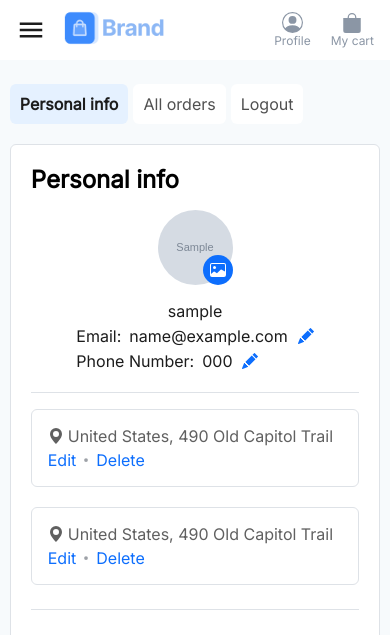
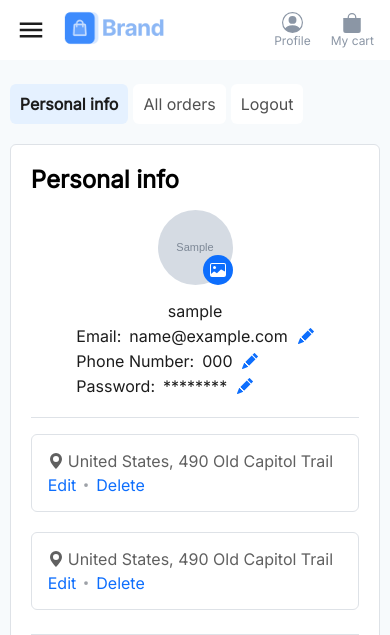
Before and after one commit to Winchestor2001/DeviceShop-Ecommerce, a Django app: page /account/ in a window 390 px wide. Shown: the top 635 px of the page. Run offline with Django 5.2, Linux system fonts and the light colour scheme; a user stored in the database is signed in; tables that the repository leaves empty hold one stand-in row (values such as "Sample post"); grey boxes marked "Sample" are stand-in pictures; parts of the project's set-up code (start-up, migrations or seed data) failed here and were passed over.

Commit message:
final make cart fix bug with phone number make password

```diff
--- a/accounts/views.py
+++ b/accounts/views.py
@@ -1,19 +1,22 @@
 from django.core.files.storage import default_storage
 from django.shortcuts import render, redirect
 from django.contrib.auth.models import User
+from django.contrib.auth.hashers import make_password
 from django.contrib.auth import authenticate, login, logout
 
 from accounts.models import Profile
 
 
 def account_page(request):
+    profile = Profile.objects.get(user=request.user)
+    user = User.objects.get(profile=profile)
     context = {}
     if not request.user.is_authenticated:
         return redirect('login')
-    profile = Profile.objects.get(user=request.user)
     if request.method == "POST":
         email = request.POST.get('email')
         phone_number = request.POST.get('phone_number')
+        password = request.POST.get('password')
         if request.FILES:
             file_obj = request.FILES['photo']
             filename = f"profile/{request.user}_{file_obj}"
@@ -28,9 +31,17 @@ def account_page(request):
                 email = f"{email}@gmail.com"
             profile.user.email = email
         if phone_number:
-            profile.phone_number = phone_number
+            if len(phone_number) == 13 and phone_number.startswith('+998'):
+                profile.phone_number = phone_number
+            else:
+                context['error'] = 'Please enter phone number with +998!'
+        if password:
+            if len(password) >= 8:
+                user.password = make_password(password)
+            else:
+                context['error'] = 'Password must be at least 8 characters!'
     profile.save()
-    profile.user.save()
+    user.save()
     context['profile'] = profile
 
     return render(request, 'account.html', context=context)
--- a/orders/admin.py
+++ b/orders/admin.py
@@ -3,3 +3,4 @@ from orders import models
 
 admin.site.register(models.Order)
 admin.site.register(models.OrderProduct)
+admin.site.register(models.CartProduct)
--- a/orders/urls.py
+++ b/orders/urls.py
@@ -5,4 +5,6 @@ urlpatterns = [
     path('cart/', cart_page, name='cart'),
     path('checkout/', checkout_page, name='checkout'),
     path('ajax/update_quantity/', update_quantity, name="update_quantity"),
+    path('delete_cart/<int:cart_id>/', delete_cart, name="delete_cart"),
+    path('delete_all_cart/', delete_all_cart, name="delete_all_cart"),
 ]
--- a/static/style.css
+++ b/static/style.css
@@ -2067,6 +2067,15 @@ input[type="range"]::-webkit-slider-thumb {
   gap: 20px;
 }
 
+.empty_text_in_cart {
+    display: flex;
+    flex-direction: column;
+    justify-content: center;
+    align-items: center;
+    font-size: 25px;
+    margin-bottom: 70px;
+}
+
 .cart__left {
   width: 75%;
   display: flex;
--- a/templates/account.html
+++ b/templates/account.html
@@ -42,12 +42,12 @@
                         <form action="" method="post" class="user__right__info__flex">
                             {% csrf_token %}
                             <div class="user__right__info__text__form">
-                                <input type="text" name="email" id="email-input" class="card text-default" hidden>
+                                <input type="text" name="email" id="email_input" class="card text-default" hidden>
                                 <p class="text-default" id="email">Email:<span>{{ profile.user.email }}</span></p>
-                                <svg id="edit" onclick="change_email()" xmlns="http://www.w3.org/2000/svg" width="16" height="16" fill="#0d6efd" class="bi bi-pencil-fill" viewBox="0 0 16 16">
+                                <svg id="edit_email" onclick="change_email()" xmlns="http://www.w3.org/2000/svg" width="16" height="16" fill="#0d6efd" class="bi bi-pencil-fill" viewBox="0 0 16 16">
                                     <path d="M12.854.146a.5.5 0 0 0-.707 0L10.5 1.793 14.207 5.5l1.647-1.646a.5.5 0 0 0 0-.708l-3-3zm.646 6.061L9.793 2.5 3.293 9H3.5a.5.5 0 0 1 .5.5v.5h.5a.5.5 0 0 1 .5.5v.5h.5a.5.5 0 0 1 .5.5v.5h.5a.5.5 0 0 1 .5.5v.207l6.5-6.5zm-7.468 7.468A.5.5 0 0 1 6 13.5V13h-.5a.5.5 0 0 1-.5-.5V12h-.5a.5.5 0 0 1-.5-.5V11h-.5a.5.5 0 0 1-.5-.5V10h-.5a.499.499 0 0 1-.175-.032l-.179.178a.5.5 0 0 0-.11.168l-2 5a.5.5 0 0 0 .65.65l5-2a.5.5 0 0 0 .168-.11l.178-.178z"/>
                                 </svg>
-                                <svg style="display: none;" id="save" onclick="change_email()" xmlns="http://www.w3.org/2000/svg" width="16" height="16" fill="#0d6efd" class="bi bi-floppy-fill" viewBox="0 0 16 16">
+                                <svg style="display: none;" id="save_email" onclick="change_email()" xmlns="http://www.w3.org/2000/svg" width="16" height="16" fill="#0d6efd" class="bi bi-floppy-fill" viewBox="0 0 16 16">
                                     <path d="M0 1.5A1.5 1.5 0 0 1 1.5 0H3v5.5A1.5 1.5 0 0 0 4.5 7h7A1.5 1.5 0 0 0 13 5.5V0h.086a1.5 1.5 0 0 1 1.06.44l1.415 1.414A1.5 1.5 0 0 1 16 2.914V14.5a1.5 1.5 0 0 1-1.5 1.5H14v-5.5A1.5 1.5 0 0 0 12.5 9h-9A1.5 1.5 0 0 0 2 10.5V16h-.5A1.5 1.5 0 0 1 0 14.5z"/>
                                     <path d="M3 16h10v-5.5a.5.5 0 0 0-.5-.5h-9a.5.5 0 0 0-.5.5zm9-16H4v5.5a.5.5 0 0 0 .5.5h7a.5.5 0 0 0 .5-.5zM9 1h2v4H9z"/>
                                 </svg>
@@ -55,7 +55,7 @@
 
 
                             <div class="user__right__info__text__form">
-                                <input type="text" name="phone_number" id="phone-input" class="card text-default" hidden>
+                                <input type="text" name="phone_number" id="phone_input" class="card text-default" hidden>
                                 <p class="text-default" id="phone">Phone Number:<span>{{ profile.phone_number }}</span></p>
                                 <svg id="edit_phone" onclick="change_phone()" xmlns="http://www.w3.org/2000/svg" width="16" height="16" fill="#0d6efd" class="bi bi-pencil-fill" viewBox="0 0 16 16">
                                     <path d="M12.854.146a.5.5 0 0 0-.707 0L10.5 1.793 14.207 5.5l1.647-1.646a.5.5 0 0 0 0-.708l-3-3zm.646 6.061L9.793 2.5 3.293 9H3.5a.5.5 0 0 1 .5.5v.5h.5a.5.5 0 0 1 .5.5v.5h.5a.5.5 0 0 1 .5.5v.5h.5a.5.5 0 0 1 .5.5v.207l6.5-6.5zm-7.468 7.468A.5.5 0 0 1 6 13.5V13h-.5a.5.5 0 0 1-.5-.5V12h-.5a.5.5 0 0 1-.5-.5V11h-.5a.5.5 0 0 1-.5-.5V10h-.5a.499.499 0 0 1-.175-.032l-.179.178a.5.5 0 0 0-.11.168l-2 5a.5.5 0 0 0 .65.65l5-2a.5.5 0 0 0 .168-.11l.178-.178z"/>
@@ -65,6 +65,20 @@
                                     <path d="M3 16h10v-5.5a.5.5 0 0 0-.5-.5h-9a.5.5 0 0 0-.5.5zm9-16H4v5.5a.5.5 0 0 0 .5.5h7a.5.5 0 0 0 .5-.5zM9 1h2v4H9z"/>
                                 </svg>
                             </div>
+
+
+                            <div class="user__right__info__text__form">
+                                <input type="password" name="password" id="password_input" class="card text-default" hidden>
+                                <p class="text-default" id="password">Password:<span>********</span></p>
+                                <svg id="edit_password" onclick="change_password()" xmlns="http://www.w3.org/2000/svg" width="16" height="16" fill="#0d6efd" class="bi bi-pencil-fill" viewBox="0 0 16 16">
+                                    <path d="M12.854.146a.5.5 0 0 0-.707 0L10.5 1.793 14.207 5.5l1.647-1.646a.5.5 0 0 0 0-.708l-3-3zm.646 6.061L9.793 2.5 3.293 9H3.5a.5.5 0 0 1 .5.5v.5h.5a.5.5 0 0 1 .5.5v.5h.5a.5.5 0 0 1 .5.5v.5h.5a.5.5 0 0 1 .5.5v.207l6.5-6.5zm-7.468 7.468A.5.5 0 0 1 6 13.5V13h-.5a.5.5 0 0 1-.5-.5V12h-.5a.5.5 0 0 1-.5-.5V11h-.5a.5.5 0 0 1-.5-.5V10h-.5a.499.499 0 0 1-.175-.032l-.179.178a.5.5 0 0 0-.11.168l-2 5a.5.5 0 0 0 .65.65l5-2a.5.5 0 0 0 .168-.11l.178-.178z"/>
+                                </svg>
+                                <svg style="display: none;" id="save_password" onclick="change_password()" xmlns="http://www.w3.org/2000/svg" width="16" height="16" fill="#0d6efd" class="bi bi-floppy-fill" viewBox="0 0 16 16">
+                                    <path d="M0 1.5A1.5 1.5 0 0 1 1.5 0H3v5.5A1.5 1.5 0 0 0 4.5 7h7A1.5 1.5 0 0 0 13 5.5V0h.086a1.5 1.5 0 0 1 1.06.44l1.415 1.414A1.5 1.5 0 0 1 16 2.914V14.5a1.5 1.5 0 0 1-1.5 1.5H14v-5.5A1.5 1.5 0 0 0 12.5 9h-9A1.5 1.5 0 0 0 2 10.5V16h-.5A1.5 1.5 0 0 1 0 14.5z"/>
+                                    <path d="M3 16h10v-5.5a.5.5 0 0 0-.5-.5h-9a.5.5 0 0 0-.5.5zm9-16H4v5.5a.5.5 0 0 0 .5.5h7a.5.5 0 0 0 .5-.5zM9 1h2v4H9z"/>
+                                </svg>
+                            </div>
+                            <p class="text-danger">{{ error }}</p>
                             <button id="submit" type="submit" hidden></button>
                         </form>
                     </div>
@@ -458,8 +472,8 @@
         btn.classList.remove('banner__left__btn')
         btn.classList.add('banner__left__btn-active')
     }
-</script>
-<script>
+
+
     function change_address(btn) {
         let address_text = btn.parentElement.previousElementSibling
         if (address_text.children[1].style.display == 'block') {
@@ -473,54 +487,73 @@
             address_text.children[3].click()
         }
     }
-</script>
-<script>
-    let text = document.querySelector('#email')
-    let email_input = document.querySelector('#email-input')
-    let edit_svg = document.querySelector('#edit')
-    let save_svg = document.querySelector('#save')
+
+
     let submit = document.querySelector('#submit')
+
+    let email = document.querySelector('#email')
+    let email_input = document.querySelector('#email_input')
+    let edit_svg_email = document.querySelector('#edit_email')
+    let save_svg_email = document.querySelector('#save_email')
     function change_email() {
         if (email_input.hidden) {
             email_input.hidden = false
-            email_input.value = text.children[0].textContent
-            text.style.display = 'none'
-            edit_svg.style.display = 'none'
-            save_svg.style.display = 'block'
+            email_input.value = email.children[0].textContent
+            email.style.display = 'none'
+            edit_svg_email.style.display = 'none'
+            save_svg_email.style.display = 'block'
         } else {
             email_input.hidden = true
-            text.style.display = 'flex'
-            edit_svg.style.display = 'block'
-            save_svg.style.display = 'none'
+            email.style.display = 'flex'
+            edit_svg_email.style.display = 'block'
+            save_svg_email.style.display = 'none'
             submit.click()
         }
     }
-</script>
-<script>
-    let submit_phone = document.querySelector('#submit_phone')
+
     let number = document.querySelector('#phone')
-    let phone_input = document.querySelector('#phone-input')
-    let edit_phone_svg = document.querySelector('#edit_phone')
-    let save_phone_svg = document.querySelector('#save_phone')
+    let phone_input = document.querySelector('#phone_input')
+    let edit_svg_phone = document.querySelector('#edit_phone')
+    let save_svg_phone = document.querySelector('#save_phone')
 
     function change_phone() {
-        console.log('click phone')
-        if (phone-input.hidden) {
-            phone-input.hidden = false
-            phone-input.value = text.children[0].textContent
+        if (phone_input.hidden) {
+            phone_input.hidden = false
+            phone_input.value = number.children[0].textContent
             number.style.display = 'none'
-            edit_phone_svg.style.display = 'none'
-            save_phone_svg.style.display = 'block'
+            edit_svg_phone.style.display = 'none'
+            save_svg_phone.style.display = 'block'
         } else {
-            phone-input.hidden = true
+            phone_input.hidden = true
             number.style.display = 'flex'
-            edit_phone_svg.style.display = 'block'
-            save_phone_svg.style.display = 'none'
-            submit_phone.click()
+            edit_svg_phone.style.display = 'block'
+            save_svg_phone.style.display = 'none'
+            submit.click()
         }
     }
-</script>
-<script>
+
+    let password = document.querySelector('#password')
+    let password_input = document.querySelector('#password_input')
+    let edit_svg_password = document.querySelector('#edit_password')
+    let save_svg_password = document.querySelector('#save_password')
+
+    function change_password() {
+        if (password_input.hidden) {
+            password_input.hidden = false
+            password_input.value = password.children[0].textContent
+            password.style.display = 'none'
+            edit_svg_password.style.display = 'none'
+            save_svg_password.style.display = 'block'
+        } else {
+            password_input.hidden = true
+            password.style.display = 'flex'
+            edit_svg_password.style.display = 'block'
+            save_svg_password.style.display = 'none'
+            submit.click()
+        }
+    }
+
+
     let input = document.querySelector('#input_file');
     let btn = document.querySelector('#photo_btn');
     let avatar_form = document.querySelector('#avatar_form');
@@ -530,8 +563,8 @@
     function clickInput() {
         avatar_form.submit();
     }
-</script>
-<script>
+
+
     document.querySelector('.image-container6').addEventListener('click', function(event) {
         event.preventDefault();
         document.getElementById('zoom-modal').style.display = 'block';
@@ -546,8 +579,8 @@
     document.getElementById('zoom-modal').addEventListener('click', function () {
         document.getElementById('zoom-modal').style.display = 'none';
     })
-</script>
-<script>
+
+
     function open_menu() {
         document.querySelector('.mobile-menu-wrapper').hidden = false;
     }
```
Also changed, not shown: orders/views.py (+21 -7 lines), products/views.py (+6 -1 lines), templates/cart.html (+20 -11 lines).
